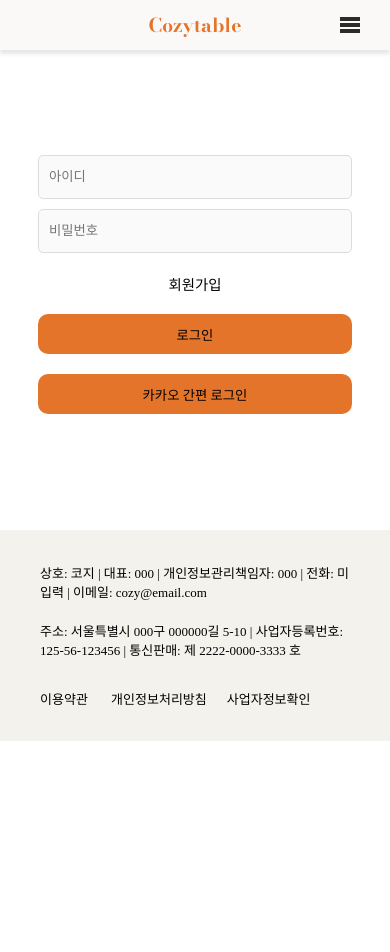
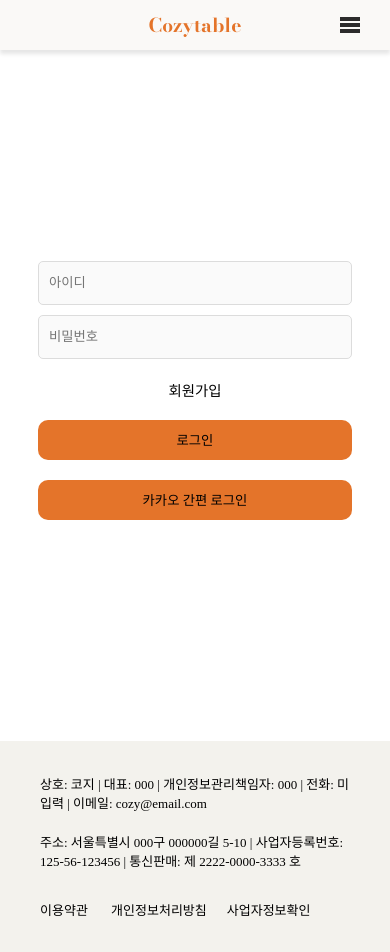
Before and after one commit to chamin966/cozy-react_typescript, a React (Create React App) app in the folder my-react/: page /signin in a window 390 px wide. Before the commit the page ends 844 px from the top, so only its background shows below. Built offline with nearby package versions, Linux system fonts and the light colour scheme; a web font is replaced by a local one.

Commit message:
Update: 모바일 환경 로그인 화면에서 하단 빈 공간 메움

```diff
--- a/my-react/public/index.html
+++ b/my-react/public/index.html
@@ -31,6 +31,7 @@
 
   <style>
     /* 기본 스타일 해제 */
+
     html,
     body,
     ol,
--- a/my-react/src/Pages/Signin.tsx
+++ b/my-react/src/Pages/Signin.tsx
@@ -3,12 +3,16 @@ import { Link } from 'react-router-dom';
 import styled from 'styled-components';
 
 const SigninContainer = styled.div`
-  min-height: 45vh;
   display: flex;
   flex-direction: column;
   justify-content: center;
   align-items: center;
+  min-height: 40vh;
   padding: 50px 0px;
+
+  @media (max-width: 768px) {
+    min-height: 70vh;
+  }
 `;
 
 const LoginForm = styled.form`
--- a/my-react/src/Pages/Signup.tsx
+++ b/my-react/src/Pages/Signup.tsx
@@ -5,7 +5,6 @@ const SignupContainer = styled.form`
   display: flex;
   flex-direction: column;
   width: 100%;
-  min-height: 45vh;
   justify-content: center;
   align-items: center;
   gap: 20px;
```
